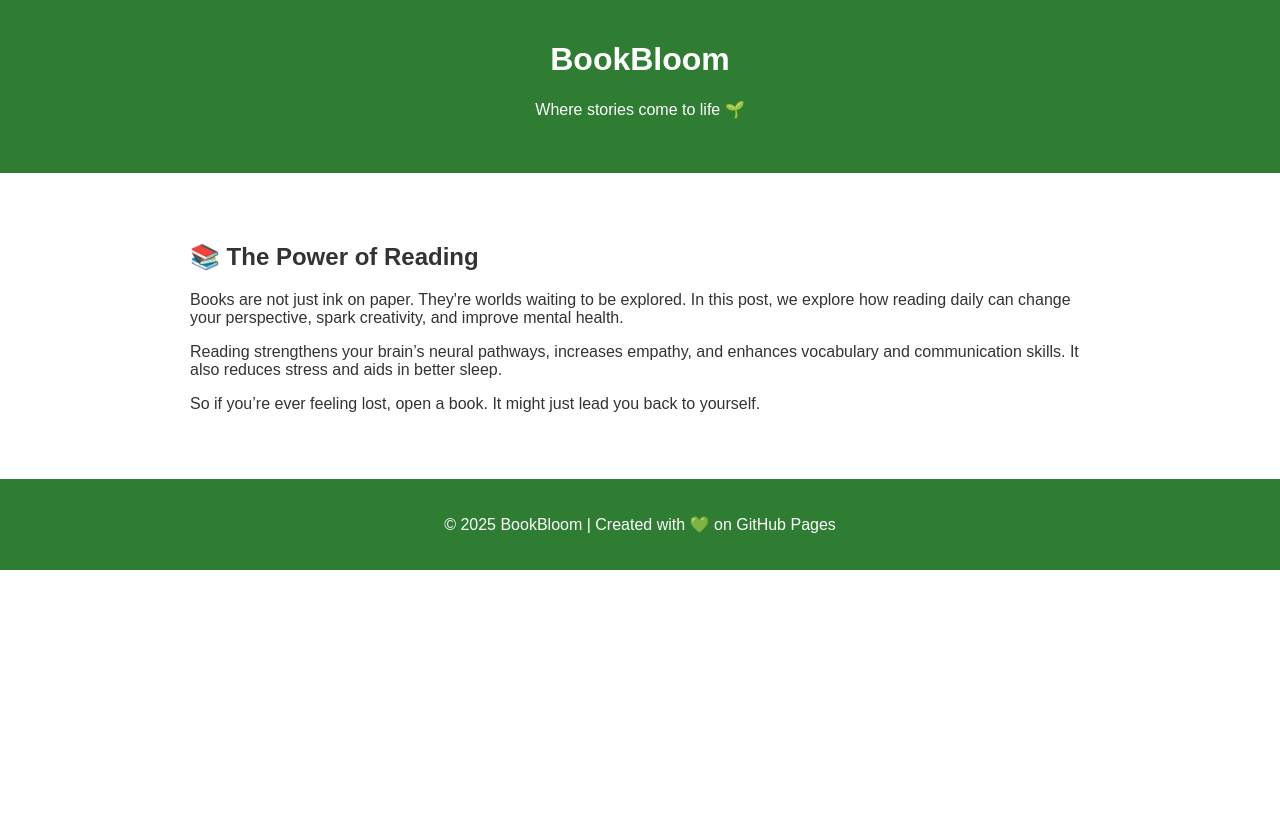
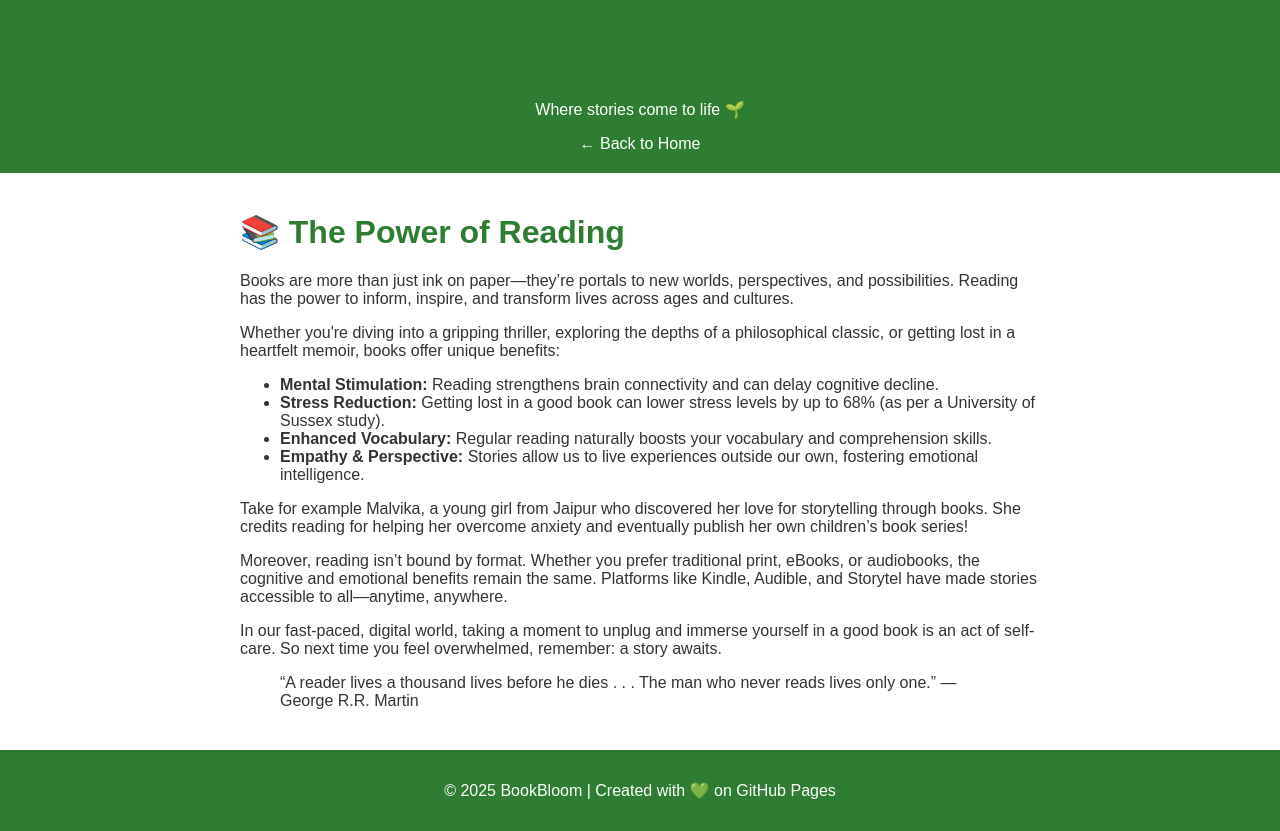
Before and after one commit to NisthaTripathi/Bookbloom, a plain HTML site: page reading-power.html in a window 1280 px wide. Before the commit the page ends 800 px from the top, so only its background shows below. Drawn offline with Linux system fonts and the light colour scheme.

Commit message:
Update reading-power.html

```diff
--- a/reading-power.html
+++ b/reading-power.html
@@ -3,30 +3,95 @@
 <head>
   <meta charset="UTF-8" />
   <meta name="viewport" content="width=device-width, initial-scale=1.0"/>
-  <title>The Power of Reading</title>
+  <title>The Power of Reading | BookBloom</title>
   <style>
-    body { font-family: Arial; margin: 0; background: #fff; color: #333; }
-    header, footer { background-color: #2e7d32; color: white; padding: 20px; text-align: center; }
-    main { max-width: 900px; margin: 30px auto; padding: 20px; }
-    a { color: #2e7d32; text-decoration: none; }
+    body {
+      font-family: Arial, sans-serif;
+      margin: 0;
+      background-color: #ffffff;
+      color: #333;
+    }
+    header {
+      background-color: #2e7d32;
+      color: white;
+      padding: 20px;
+      text-align: center;
+    }
+    a {
+      color: #fff;
+      background-color: #2e7d32;
+      padding: 6px 12px;
+      text-decoration: none;
+      border-radius: 4px;
+    }
+    main {
+      max-width: 800px;
+      margin: 40px auto;
+      padding: 0 20px;
+    }
+    h1 {
+      color: #2e7d32;
+    }
+    footer {
+      background-color: #2e7d32;
+      color: white;
+      text-align: center;
+      padding: 15px;
+      margin-top: 40px;
+    }
   </style>
 </head>
 <body>
+
   <header>
     <h1>BookBloom</h1>
     <p>Where stories come to life 🌱</p>
-    <nav><a href="index.html">← Back to Home</a></nav>
+    <a href="index.html">← Back to Home</a>
   </header>
 
   <main>
-    <h2>📚 The Power of Reading</h2>
-    <p>Books are not just ink on paper. They're worlds waiting to be explored. In this post, we explore how reading daily can change your perspective, spark creativity, and improve mental health.</p>
-    <p>Reading strengthens your brain’s neural pathways, increases empathy, and enhances vocabulary and communication skills. It also reduces stress and aids in better sleep.</p>
-    <p>So if you’re ever feeling lost, open a book. It might just lead you back to yourself.</p>
+    <h1>📚 The Power of Reading</h1>
+    <p>
+      Books are more than just ink on paper—they’re portals to new worlds, perspectives, and possibilities.
+      Reading has the power to inform, inspire, and transform lives across ages and cultures.
+    </p>
+
+    <p>
+      Whether you're diving into a gripping thriller, exploring the depths of a philosophical classic,
+      or getting lost in a heartfelt memoir, books offer unique benefits:
+    </p>
+
+    <ul>
+      <li><strong>Mental Stimulation:</strong> Reading strengthens brain connectivity and can delay cognitive decline.</li>
+      <li><strong>Stress Reduction:</strong> Getting lost in a good book can lower stress levels by up to 68% (as per a University of Sussex study).</li>
+      <li><strong>Enhanced Vocabulary:</strong> Regular reading naturally boosts your vocabulary and comprehension skills.</li>
+      <li><strong>Empathy & Perspective:</strong> Stories allow us to live experiences outside our own, fostering emotional intelligence.</li>
+    </ul>
+
+    <p>
+      Take for example Malvika, a young girl from Jaipur who discovered her love for storytelling through books.
+      She credits reading for helping her overcome anxiety and eventually publish her own children’s book series!
+    </p>
+
+    <p>
+      Moreover, reading isn’t bound by format. Whether you prefer traditional print, eBooks, or audiobooks,
+      the cognitive and emotional benefits remain the same. Platforms like Kindle, Audible, and Storytel have made stories
+      accessible to all—anytime, anywhere.
+    </p>
+
+    <p>
+      In our fast-paced, digital world, taking a moment to unplug and immerse yourself in a good book
+      is an act of self-care. So next time you feel overwhelmed, remember: a story awaits.
+    </p>
+
+    <blockquote>
+      “A reader lives a thousand lives before he dies . . . The man who never reads lives only one.” — George R.R. Martin
+    </blockquote>
   </main>
 
   <footer>
     <p>© 2025 BookBloom | Created with 💚 on GitHub Pages</p>
   </footer>
+
 </body>
 </html>
```
